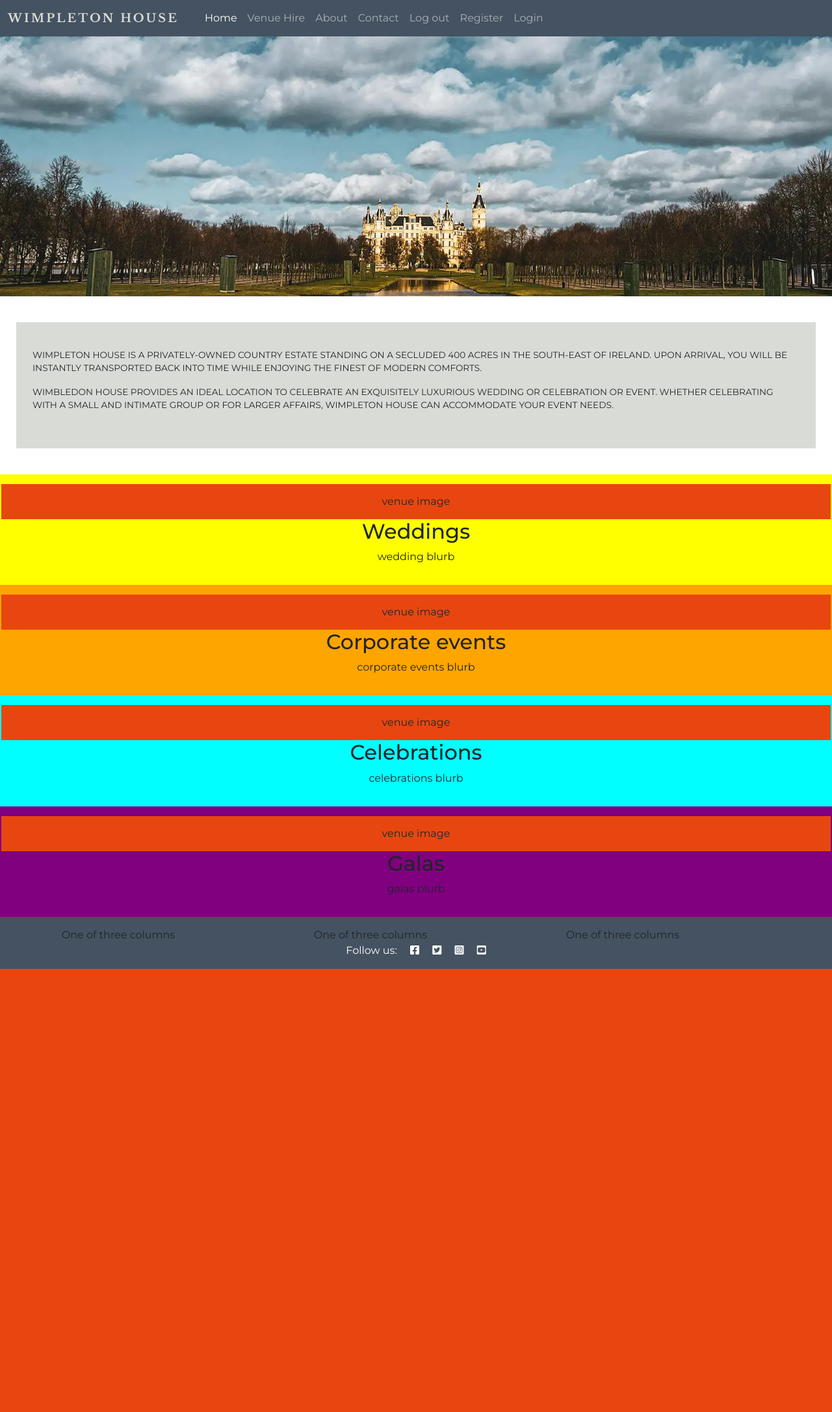
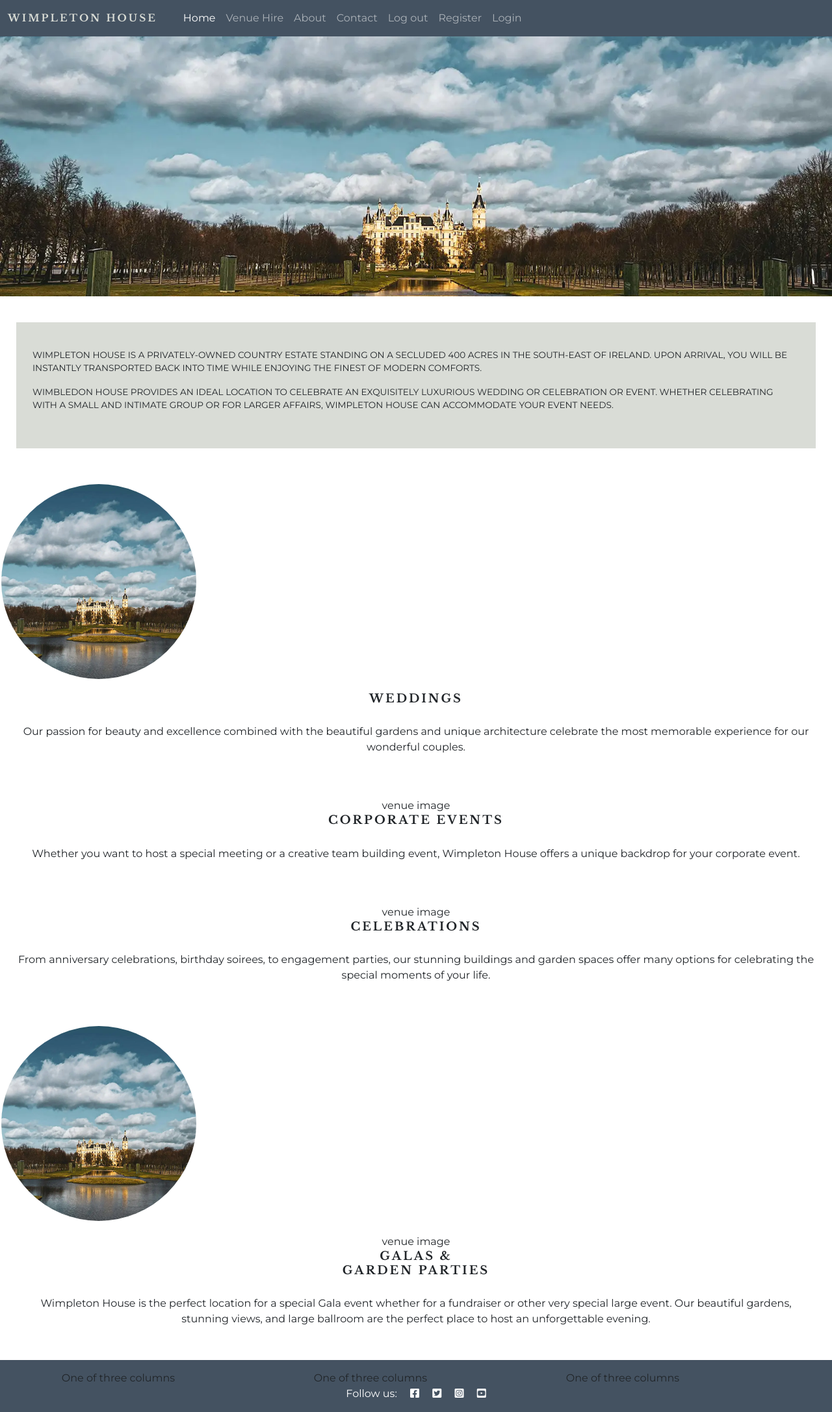
Before and after one commit to hysinh/wimpleton-booking-app, a Django app: page / in a window 1280 px wide. Shown: the whole page at 65% size. Before the commit the page ends 1491 px from the top, so only its background shows below. Run offline with Django 5.2, Linux system fonts and the light colour scheme.

Commit message:
Adds featured events section with image and blurb to home page

```diff
--- a/booking/templates/booking/index.html
+++ b/booking/templates/booking/index.html
@@ -31,40 +31,52 @@
 
 <div class="container-fluid text-center">
     <div class="row align-items-start event-type-container">
-      <div class="col featured-venue" style="background-color: yellow;">
-        <div class="col featured-venue">
-          venue image
-        </div>
+      <div class="col featured-events">
+        <div id="featured-events-img-weddings"></div>
         <div>
           <h2>Weddings</h2>
-          <p>wedding blurb</p>
+          <p>Our passion for beauty and excellence combined with
+            the beautiful gardens and unique architecture celebrate
+            the most memorable experience for our wonderful couples.
+          </p>
         </div>
       </div>
-      <div class="col featured-venue" style="background-color: orange;">
-        <div class="col featured-venue">
+      <div class="col featured-events">
+        <div class="col">
           venue image
         </div>
         <div>
           <h2>Corporate events</h2>
-          <p>corporate events blurb</p>
+          <p>Whether you want to host a special meeting or a creative
+            team building event, Wimpleton House offers a unique backdrop
+            for your corporate event.
+          </p>
         </div>
       </div>
-      <div class="col featured-venue" style="background-color: aqua;">
-        <div class="col featured-venue">
+      <div class="col featured-events">
+        <div class="col">
           venue image
         </div>
         <div>
           <h2>Celebrations</h2>
-          <p>celebrations blurb</p>
+          <p>From anniversary celebrations, birthday soirees, to engagement
+            parties, our stunning buildings and garden spaces offer many options
+            for celebrating the special moments of your life.
+          </p>
         </div>
       </div>
-      <div class="col featured-venue" style="background-color: purple;">
-        <div class="col featured-venue">
+      <div class="col featured-events">
+        <div id="weddings-image">
+          <div id="featured-events-img-weddings"></div>
           venue image
         </div>
         <div>
-          <h2>Galas</h2>
-          <p>galas blurb</p>
+          <h2>Galas & <br>Garden Parties</h2>
+          <p>Wimpleton House is the perfect location for a special Gala event
+            whether for a fundraiser or other very special large event. Our
+            beautiful gardens, stunning views, and large ballroom are the perfect
+            place to host an unforgettable evening.
+          </p>
         </div>
       </div>
     </div>
--- a/static/css/style.css
+++ b/static/css/style.css
@@ -15,7 +15,7 @@ body {
     padding-bottom: .3125rem;
     margin-right: 1rem;
     white-space: nowrap;
-    font-size: 1.12rem;
+    font-size: .95rem;
     font-weight: 700;
     letter-spacing: 3px;
     color: #d9dcd6;
@@ -61,6 +61,7 @@ body {
 
 .event-type-container {
     display: block;
+    justify-content: center;
     background-color: #ffffff;
 }
 
@@ -69,9 +70,42 @@ body {
     color: #d9dcd6;
 }
 
-.featured-venue {
+.featured-events {
+    width: 100vw;
+    display: block;
+    justify-content: center;
     padding: 15px 2px;
-    background-color: #E84610;
+    background-color: #ffffff;
+}
+
+.featured-events h2 {
+    font-family: Libre Baskerville, serif;
+    text-transform: uppercase;
+    font-size: 1.12rem;
+    font-weight: 700;
+    letter-spacing: 3px;
+}
+
+.featured-events p {
+    font-size: 1rem;
+    padding: 20px 25px;
+}
+
+#featured-events-img-weddings {
+    background: url("/static/images/wimpleton_home_1600x900.webp") no-repeat top center / cover;
+    height: 90vw;
+    width: 90vw;
+    margin-bottom: 20px;
+    /* Makes the square image into a circle */
+    border-radius: 50%;
+    max-width: 300px;
+    max-height: 300px;
+}
+
+.weddings-image {
+    display: block;
+    align-items: center;
+    justify-content: center;
 }
 
 
```
